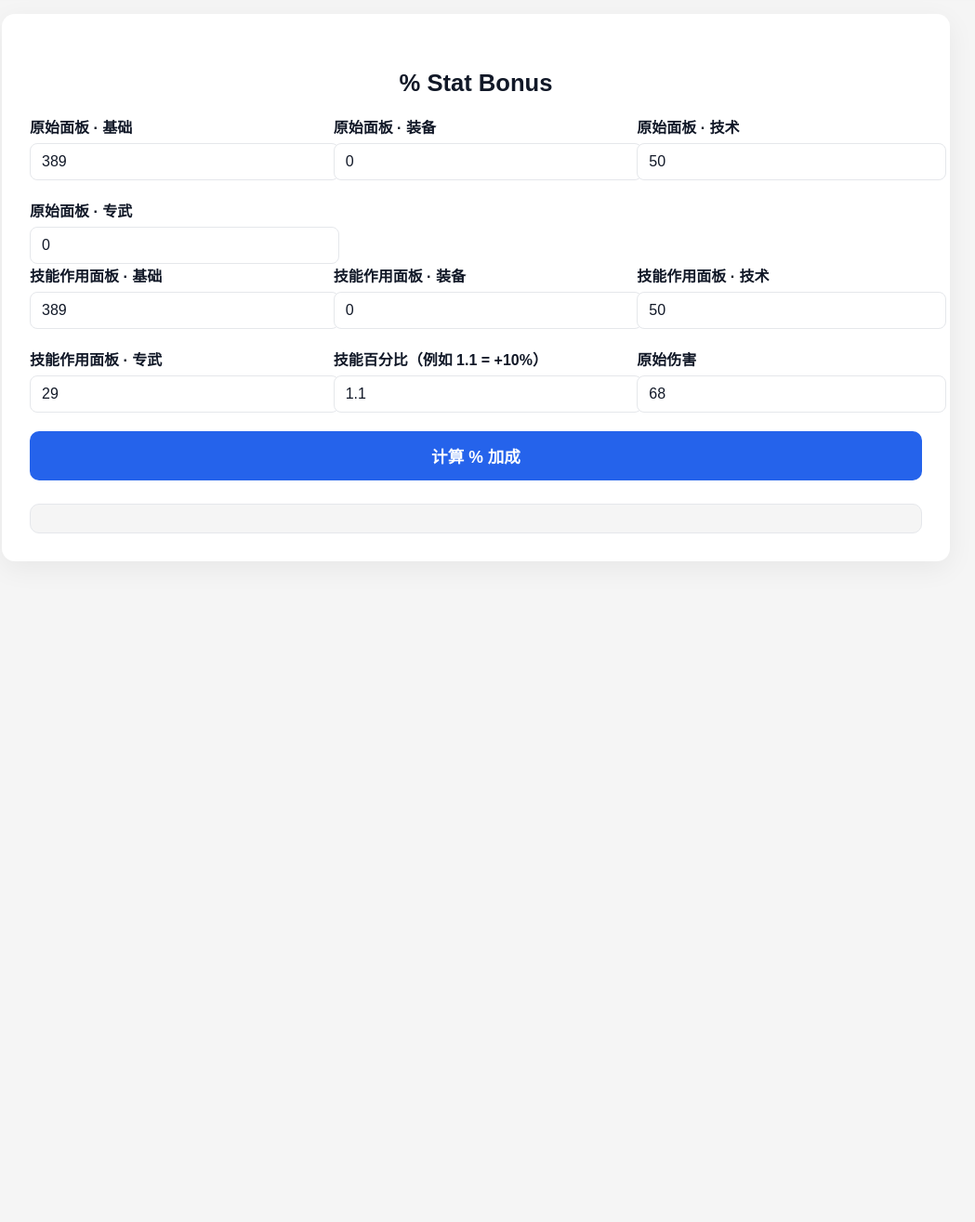
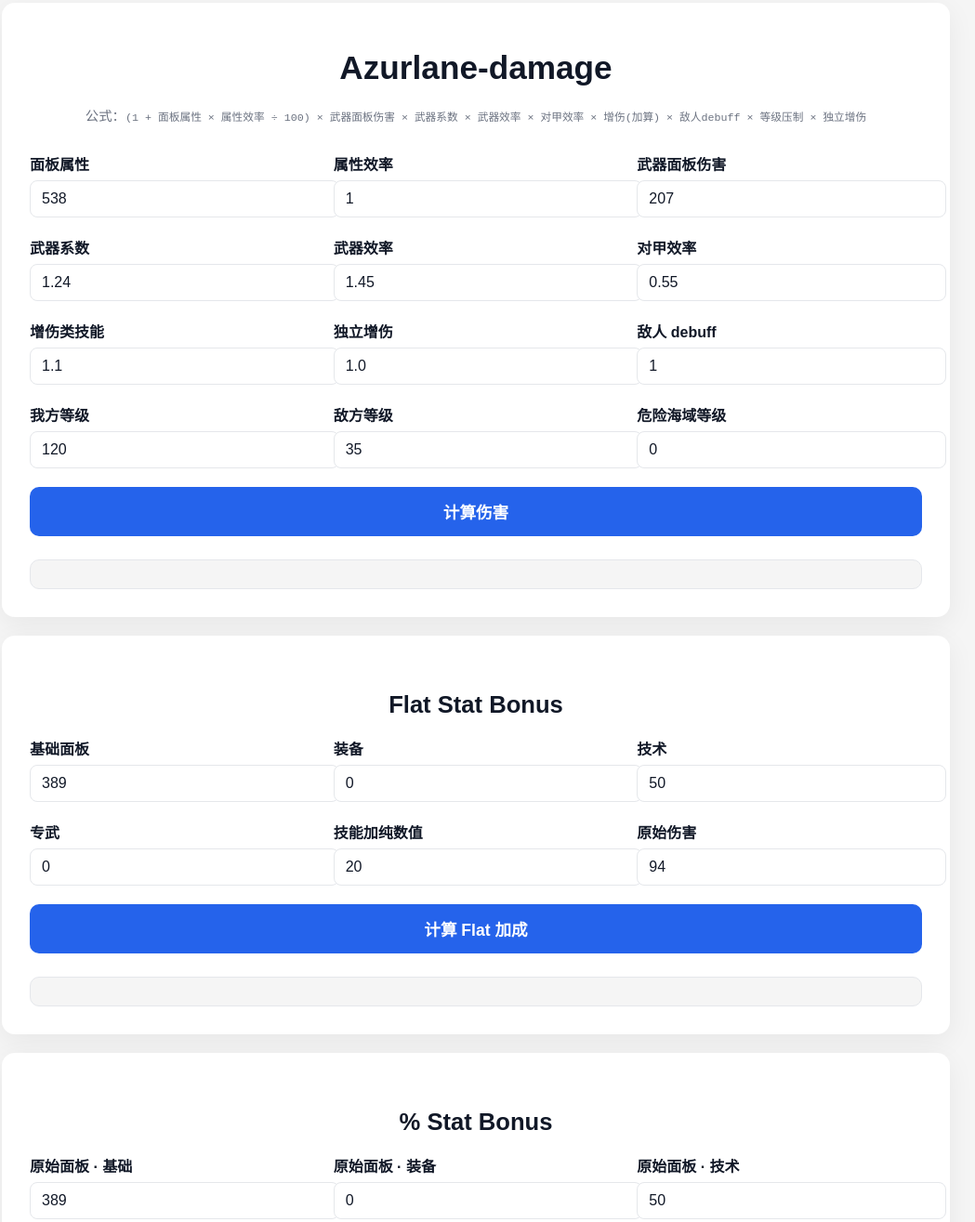
Before and after one commit to kyoushingi-lab/azurlane-damage-calc, a plain HTML site: page index.html in a window 1280 px wide. Shown: the part 74-1389 px from the top of the page at 93% size, without its empty margins (128-1177 px from the left). Before the commit the page ends 800 px from the top, so only its background shows below. Drawn offline with nearby package versions, Linux system fonts and the light colour scheme.

Commit message:
Update index.html

```diff
--- a/index.html
+++ b/index.html
@@ -4,6 +4,7 @@
   <meta charset="UTF-8">
   <meta name="viewport" content="width=device-width, initial-scale=1.0">
   <title>Azurlane-damage</title>
+  <script src="https://cdn.jsdelivr.net/npm/mathjax@3/es5/tex-mml-chtml.js"></script>
   <style>
     :root {
       --bg: #f5f5f5;
@@ -31,14 +32,13 @@
     h2 { font-size: 1.6em; margin: 30px 0 20px; text-align:center; }
     .container { max-width: 960px; margin: 20px auto; background: var(--card); padding: 30px; border-radius: 14px; box-shadow: 0 8px 30px rgba(0,0,0,.06); transition: background 0.3s; }
     label { display: block; margin-bottom: 6px; font-weight: bold; font-size: 1em; }
-    input { width: 100%; padding: 10px 12px; border: 1px solid var(--border); border-radius: 8px; font-size: 1em; background: var(--card); color: var(--text); transition: background 0.3s, color 0.3s, border 0.3s; }
+    input, select { width: 100%; padding: 10px 12px; border: 1px solid var(--border); border-radius: 8px; font-size: 1em; background: var(--card); color: var(--text); transition: background 0.3s, color 0.3s, border 0.3s; }
     .grid { display: grid; grid-template-columns: repeat(auto-fit, minmax(260px, 1fr)); gap: 20px; }
     button.calc-btn { margin-top: 20px; padding: 14px; cursor: pointer; border: 0; border-radius: 10px; background: var(--button); color: #fff; font-size: 1.1em; font-weight: bold; width:100%; transition: background 0.3s; }
     button.calc-btn:hover { background: var(--button-hover); }
+    .muted { color: var(--muted); font-size: 0.9em; }
     .result { margin-top: 25px; font-size: 1em; font-weight: bold; color: var(--text); background: var(--bg); padding:15px; border-radius:10px; border:1px solid var(--border); transition: background 0.3s, color 0.3s, border 0.3s; }
     .highlight { font-size: 1.3em; color: var(--highlight); }
-    .toggle-btn { padding: 8px 14px; border-radius: 8px; background: var(--button); color: #fff; border: none; cursor: pointer; font-size: 0.9em; font-weight: bold; transition: background 0.3s; }
-    .toggle-btn:hover { background: var(--button-hover); }
   </style>
 </head>
 <body>
@@ -46,117 +46,163 @@
     <button class="toggle-btn" onclick="toggleDarkMode()">切换深色模式</button>
   </header>
 
+  <!-- 模块一 Azurlane-damage -->
+  <div class="container">
+    <h1>Azurlane-damage</h1>
+    <p class="muted" style="text-align:center; margin-bottom:30px;">公式：<code>(1 + 面板属性 × 属性效率 ÷ 100) × 武器面板伤害 × 武器系数 × 武器效率 × 对甲效率 × 增伤(加算) × 敌人debuff × 等级压制 × 独立增伤</code></p>
+
+    <div class="grid">
+      <div><label>面板属性</label><input type="number" id="attr" value="538"></div>
+      <div><label>属性效率</label><input type="number" step="0.01" id="attrEff" value="1"></div>
+      <div><label>武器面板伤害</label><input type="number" id="weaponDmg" value="207"></div>
+      <div><label>武器系数</label><input type="number" step="0.01" id="weaponCoef" value="1.24"></div>
+      <div><label>武器效率</label><input type="number" step="0.01" id="weaponEff" value="1.45"></div>
+      <div><label>对甲效率</label><input type="number" step="0.01" id="armorEff" value="0.55"></div>
+      <div><label>增伤类技能</label><input type="number" step="0.01" id="skillAdd" value="1.1"></div>
+      <div><label>独立增伤</label><input type="number" step="0.001" id="skillMul" value="1.0"></div>
+      <div><label>敌人 debuff</label><input type="number" step="0.01" id="debuff" value="1"></div>
+      <div><label>我方等级</label><input type="number" id="myLv" value="120"></div>
+      <div><label>敌方等级</label><input type="number" id="enemyLv" value="35"></div>
+      <div><label>危险海域等级</label><input type="number" id="dangerLv" value="0"></div>
+    </div>
+
+    <button class="calc-btn" onclick="calc()">计算伤害</button>
+    <div class="result" id="result"></div>
+  </div>
+
+  <!-- 模块二 Flat Stat Bonus -->
+  <div class="container">
+    <h2>Flat Stat Bonus</h2>
+    <div class="grid">
+      <div><label>基础面板</label><input type="number" id="flatBase" value="389"></div>
+      <div><label>装备</label><input type="number" id="flatEquip" value="0"></div>
+      <div><label>技术</label><input type="number" id="flatTech" value="50"></div>
+      <div><label>专武</label><input type="number" id="flatSpec" value="0"></div>
+      <div><label>技能加纯数值</label><input type="number" id="flatSkill" value="20"></div>
+      <div><label>原始伤害</label><input type="number" id="flatDmg" value="94"></div>
+    </div>
+    <button class="calc-btn" onclick="calcFlat()">计算 Flat 加成</button>
+    <div class="result" id="flatResult"></div>
+  </div>
+
   <!-- 模块三 % Stat Bonus -->
   <div class="container">
     <h2>% Stat Bonus</h2>
-
     <div class="grid">
-      <div>
-        <label>原始面板 · 基础</label>
-        <input type="number" id="percBase0" value="389">
-      </div>
-      <div>
-        <label>原始面板 · 装备</label>
-        <input type="number" id="percEquip0" value="0">
-      </div>
-      <div>
-        <label>原始面板 · 技术</label>
-        <input type="number" id="percTech0" value="50">
-      </div>
-      <div>
-        <label>原始面板 · 专武</label>
-        <input type="number" id="percSpec0" value="0">
-      </div>
+      <div><label>原始面板 · 基础</label><input type="number" id="percBase0" value="389"></div>
+      <div><label>原始面板 · 装备</label><input type="number" id="percEquip0" value="0"></div>
+      <div><label>原始面板 · 技术</label><input type="number" id="percTech0" value="50"></div>
+      <div><label>原始面板 · 专武</label><input type="number" id="percSpec0" value="0"></div>
     </div>
-
     <div class="grid">
-      <div>
-        <label>技能作用面板 · 基础</label>
-        <input type="number" id="percBase1" value="389">
-      </div>
-      <div>
-        <label>技能作用面板 · 装备</label>
-        <input type="number" id="percEquip1" value="0">
-      </div>
-      <div>
-        <label>技能作用面板 · 技术</label>
-        <input type="number" id="percTech1" value="50">
-      </div>
-      <div>
-        <label>技能作用面板 · 专武</label>
-        <input type="number" id="percSpec1" value="29">
-      </div>
-      <div>
-        <label>技能百分比（例如 1.1 = +10%）</label>
-        <input type="number" step="0.01" id="percSkill" value="1.1">
-      </div>
-      <div>
-        <label>原始伤害</label>
-        <input type="number" id="percDmg" value="68">
-      </div>
+      <div><label>技能作用面板 · 基础</label><input type="number" id="percBase1" value="389"></div>
+      <div><label>技能作用面板 · 装备</label><input type="number" id="percEquip1" value="0"></div>
+      <div><label>技能作用面板 · 技术</label><input type="number" id="percTech1" value="50"></div>
+      <div><label>技能作用面板 · 专武</label><input type="number" id="percSpec1" value="29"></div>
+      <div><label>技能百分比 (1.1 = +10%)</label><input type="number" step="0.01" id="percSkill" value="1.1"></div>
+      <div><label>原始伤害</label><input type="number" id="percDmg" value="68"></div>
     </div>
-
     <button class="calc-btn" onclick="calcPerc()">计算 % 加成</button>
     <div class="result" id="percResult"></div>
   </div>
 
   <script>
     function toggleDarkMode(){ document.body.classList.toggle('dark'); }
+    function clamp(v, lo, hi){ return Math.max(lo, Math.min(hi, v)); }
     function fmt(n){ return (Math.round(n*1e6)/1e6).toString(); }
 
+    // 模块一 Azurlane-damage
+    function calc(){
+      const attr = parseFloat(document.getElementById('attr').value);
+      const attrEff = parseFloat(document.getElementById('attrEff').value);
+      const weaponDmg = parseFloat(document.getElementById('weaponDmg').value);
+      const weaponCoef = parseFloat(document.getElementById('weaponCoef').value);
+      const weaponEff = parseFloat(document.getElementById('weaponEff').value);
+      const armorEff = parseFloat(document.getElementById('armorEff').value);
+      const skillAdd = parseFloat(document.getElementById('skillAdd').value);
+      const skillMul = parseFloat(document.getElementById('skillMul').value);
+      const debuff = parseFloat(document.getElementById('debuff').value);
+      const myLv = parseFloat(document.getElementById('myLv').value);
+      const enemyLv = parseFloat(document.getElementById('enemyLv').value);
+      const dangerLv = parseFloat(document.getElementById('dangerLv').value);
+
+      let levelCoef = clamp(1 + (myLv - enemyLv + dangerLv) * 0.02, 0.5, 1.5);
+      const statBlock = 1 + attr * attrEff / 100;
+      const part1 = statBlock * weaponDmg;
+      const base = part1 * weaponCoef * weaponEff * armorEff * skillAdd * debuff * levelCoef * skillMul;
+      const minDmg = Math.floor(base - 1);
+      const maxDmg = Math.floor(base + 4);
+
+      document.getElementById('result').innerHTML = `<span class="highlight">最终伤害: ${Math.floor(base)}</span><br>(未取整: ${fmt(base)})<br>波动范围: ${minDmg} ~ ${maxDmg}`;
+    }
+
+    // 模块二 Flat Stat Bonus
+    function calcFlat(){
+      const base = parseFloat(document.getElementById('flatBase').value);
+      const equip = parseFloat(document.getElementById('flatEquip').value);
+      const tech = parseFloat(document.getElementById('flatTech').value);
+      const spec = parseFloat(document.getElementById('flatSpec').value);
+      const skill = parseFloat(document.getElementById('flatSkill').value);
+      const dmg = parseFloat(document.getElementById('flatDmg').value);
+
+      const totalWithSkill = base+equip+tech+spec+skill;
+      const totalNoSkill = base+equip+tech+spec;
+      const rateWith = 1 + totalWithSkill/100;
+      const rateNo = 1 + totalNoSkill/100;
+      const ratio = rateWith/rateNo;
+
+      const newDmg = dmg * ratio;
+      const minDmg = Math.floor(newDmg - 1);
+      const maxDmg = Math.floor(newDmg + 4);
+
+      document.getElementById('flatResult').innerHTML = `<span class="highlight">新伤害: ${Math.floor(newDmg)}</span><br>`+
+      `有技能面板: ${totalWithSkill} → 倍率 ${fmt(rateWith)}<br>`+
+      `原始面板: ${totalNoSkill} → 倍率 ${fmt(rateNo)}<br>`+
+      `提升比例: ${fmt(ratio)}<br>`+
+      `波动范围: ${minDmg} ~ ${maxDmg}`;
+    }
+
+    // 模块三 % Stat Bonus
     function calcPerc(){
-      // 基准（原始面板）
       const base0 = parseFloat(document.getElementById('percBase0').value);
       const equip0 = parseFloat(document.getElementById('percEquip0').value);
       const tech0 = parseFloat(document.getElementById('percTech0').value);
       const spec0 = parseFloat(document.getElementById('percSpec0').value);
 
-      // 技能作用面板（用于乘以百分比）
       const base1 = parseFloat(document.getElementById('percBase1').value);
       const equip1 = parseFloat(document.getElementById('percEquip1').value);
       const tech1 = parseFloat(document.getElementById('percTech1').value);
       const spec1 = parseFloat(document.getElementById('percSpec1').value);
 
-      const perc = parseFloat(document.getElementById('percSkill').value); // 1.xx
+      const perc = parseFloat(document.getElementById('percSkill').value);
       const dmg = parseFloat(document.getElementById('percDmg').value);
 
-      const totalBase = base0 + equip0 + tech0 + spec0; // 例如 439
-      const totalRaw  = base1 + equip1 + tech1 + spec1; // 例如 468
+      const totalBase = base0 + equip0 + tech0 + spec0; // 439
+      const totalRaw  = base1 + equip1 + tech1 + spec1; // 468
 
-      const totalWith = totalRaw * perc;                 // 例如 514.8 (468*1.1)
+      const totalWith = totalRaw * perc;                 // 514.8
       const rateWith  = 1 + totalWith/100;               // 6.148
       const rateNo    = 1 + totalBase/100;               // 5.39
 
-      const ratio  = rateWith / rateNo;                  // 1.14063...
+      const ratio  = rateWith / rateNo;                  // 1.1406
       const newDmg = dmg * ratio;
       const minDmg = Math.floor(newDmg - 1);
       const maxDmg = Math.floor(newDmg + 4);
 
-      // 额外参考：+1% 与 +10%（与同一原始面板对比）
       const perc1 = 1.01, perc10 = 1.10;
       const total1  = totalRaw * perc1;
       const total10 = totalRaw * perc10;
       const newDmg1  = dmg * ((1 + total1/100)  / rateNo);
       const newDmg10 = dmg * ((1 + total10/100) / rateNo);
 
-      document.getElementById('percResult').innerHTML = `
-        <span class="highlight">新伤害: ${Math.floor(newDmg)}</span> (未取整: ${fmt(newDmg)})<br>
-        有技能面板: ${fmt(totalWith)} → 倍率 ${fmt(rateWith)}<br>
-        原始面板: ${fmt(totalBase)} → 倍率 ${fmt(rateNo)}<br>
-        提升比例: ${fmt(ratio)}<br>
-        波动范围: ${minDmg} ~ ${maxDmg}<br><br>
-        <b>额外参考</b><br>
-        +1% 技能 → 新伤害: ${Math.floor(newDmg1)}<br>
-        +10% 技能 → 新伤害: ${Math.floor(newDmg10)}
-      `;
-    }</span><br>`+
-        `有技能面板: ${fmt(totalWithSkill)} → 倍率 ${fmt(rateWith)}<br>`+
-        `原始面板: ${fmt(total)} → 倍率 ${fmt(rateNo)}<br>`+
-        `提升比例: ${fmt(ratio)}<br>`+
-        `波动范围: ${minDmg} ~ ${maxDmg}<br><br>`+
-        `<b>额外参考</b><br>`+
-        `+1% 技能 → 新伤害: ${Math.floor(newDmg1)} (波动 ${Math.floor(newDmg1-1)} ~ ${Math.floor(newDmg1+4)})<br>`+
-        `+10% 技能 → 新伤害: ${Math.floor(newDmg10)} (波动 ${Math.floor(newDmg10-1)} ~ ${Math.floor(newDmg10+4)})`;
+      document.getElementById('percResult').innerHTML = `<span class="highlight">新伤害: ${Math.floor(newDmg)}</span><br>(未取整: ${fmt(newDmg)})<br>`+
+      `有技能面板: ${fmt(totalWith)} → 倍率 ${fmt(rateWith)}<br>`+
+      `原始面板: ${fmt(totalBase)} → 倍率 ${fmt(rateNo)}<br>`+
+      `提升比例: ${fmt(ratio)}<br>`+
+      `波动范围: ${minDmg} ~ ${maxDmg}<br><br>`+
+      `<b>额外参考</b><br>`+
+      `+1% 技能 → 新伤害: ${Math.floor(newDmg1)}<br>`+
+      `+10% 技能 → 新伤害: ${Math.floor(newDmg10)}`;
     }
   </script>
 </body>
```
